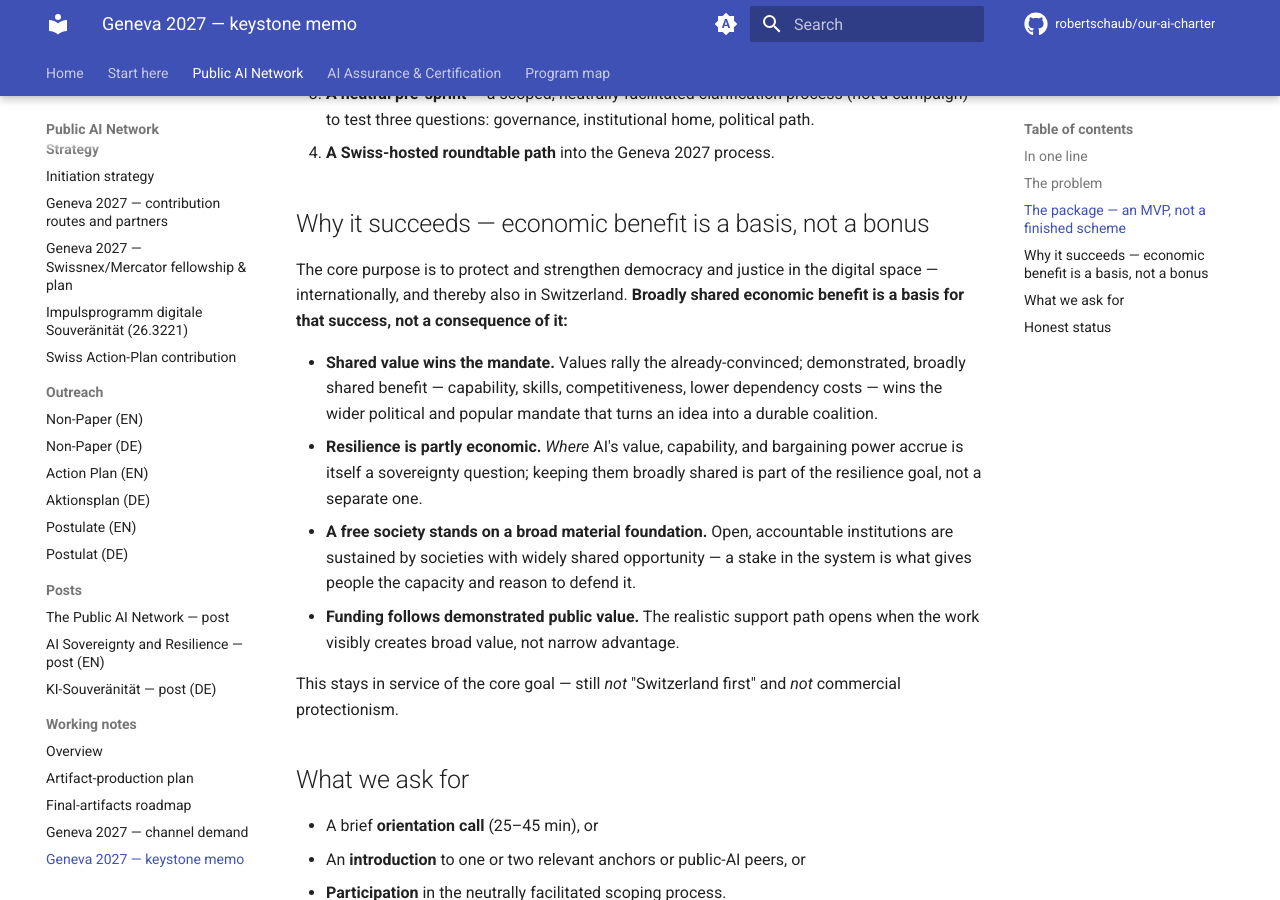
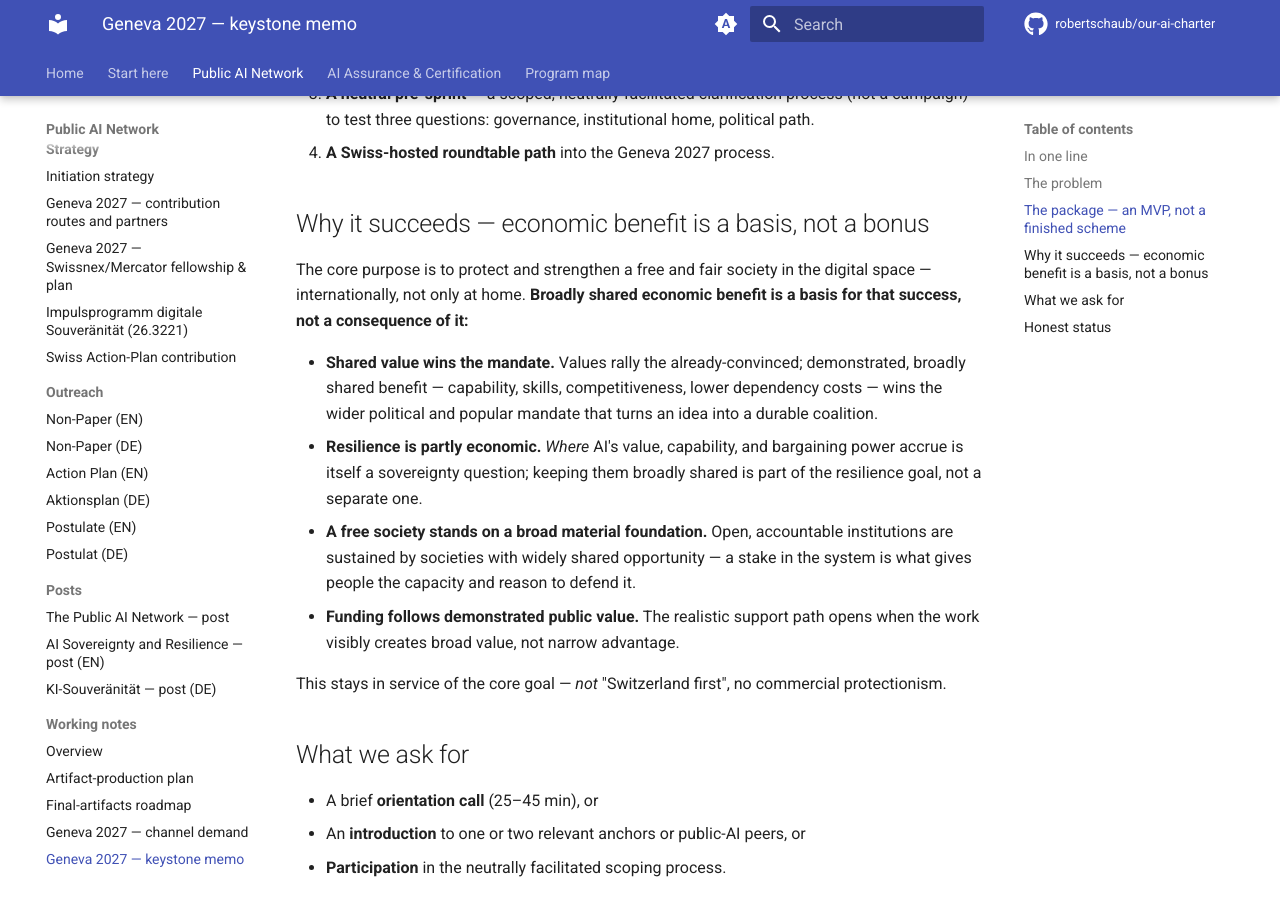
Before and after one commit to robertschaub/our-ai-charter, an MkDocs documentation site: the page built from docs/wip/geneva-2027-keystone-memo.md, in a window 1280 px wide and 900 px high, scrolled down 1341 px. Built offline with MkDocs 1.6.1 and Material for MkDocs 9.7.7, drawn with Linux system fonts in a browser that asks for light colours; plug-ins that fetch from the network failed and are left out; comment, search, counter and statistics services are not loaded.

Commit message:
docs: add home/README mission + tagline; refine economic framing
- Home + README lead with the tagline "Trustworthy AI for free, fair, and resilient societies" plus a one-line mission.
- Briefing section 2 and the keystone memo: economic benefit framed as a basis for success, not a consequence; "free and fair society" framing; tightened close.
- PROGRAM.md two-project umbrella mission left unchanged.

Co-Authored-By: Claude Opus 4.8 <noreply@anthropic.com>

```diff
--- a/docs/wip/geneva-2027-keystone-memo.md
+++ b/docs/wip/geneva-2027-keystone-memo.md
@@ -29,14 +29,14 @@ Deliberately minimal and imperfect; start small. Four bounded pieces, not a broa
 
 ## Why it succeeds — economic benefit is a basis, not a bonus
 
-The core purpose is to protect and strengthen democracy and justice in the digital space — internationally, and thereby also in Switzerland. **Broadly shared economic benefit is a basis for that success, not a consequence of it:**
+The core purpose is to protect and strengthen a free and fair society in the digital space — internationally, not only at home. **Broadly shared economic benefit is a basis for that success, not a consequence of it:**
 
 - **Shared value wins the mandate.** Values rally the already-convinced; demonstrated, broadly shared benefit — capability, skills, competitiveness, lower dependency costs — wins the wider political and popular mandate that turns an idea into a durable coalition.
 - **Resilience is partly economic.** *Where* AI's value, capability, and bargaining power accrue is itself a sovereignty question; keeping them broadly shared is part of the resilience goal, not a separate one.
 - **A free society stands on a broad material foundation.** Open, accountable institutions are sustained by societies with widely shared opportunity — a stake in the system is what gives people the capacity and reason to defend it.
 - **Funding follows demonstrated public value.** The realistic support path opens when the work visibly creates broad value, not narrow advantage.
 
-This stays in service of the core goal — still *not* "Switzerland first" and *not* commercial protectionism.
+This stays in service of the core goal — *not* "Switzerland first", no commercial protectionism.
 
 ## What we ask for
 
```
Also changed, not shown: CHANGELOG.md (+1 -0 lines), README.md (+3 -1 lines), docs/Public AI Network/briefing.md (+1 -1 lines), docs/index.md (+3 -1 lines).
